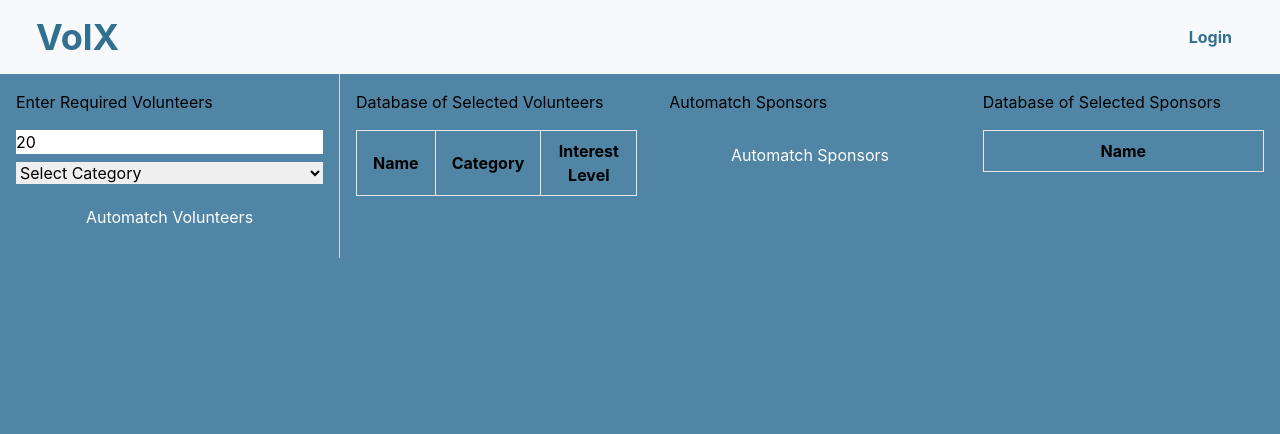
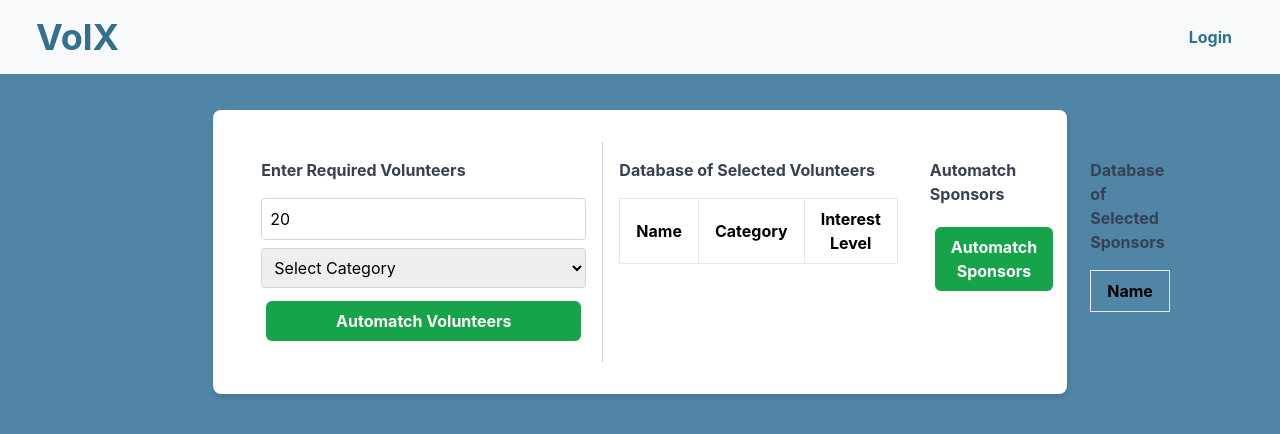
Before and after one commit to rockjames007/volx, a React (Create React App) app in the folder frontend-service/: page /#/enterVolunteersPage in a window 1280 px wide. Shown: the top 434 px of the page. Built offline with nearby package versions, Linux system fonts and the light colour scheme.

Commit message:
Update EnterVolunteersPage

```diff
--- a/frontend-service/src/components/EnterVolunteersPage.js
+++ b/frontend-service/src/components/EnterVolunteersPage.js
@@ -74,33 +74,35 @@ function EnterVolunteersPage() {
     };
 
     return (
+        <div className="bg-blue-500 max-h-fit min-h-screen flex flex-col"> <div className='flex items-center justify-center'>
+            <div className='items-center bg-white shadow-md rounded-lg p-8 my-9 w-2/3'>
                 <div className="flex justify-between">
                     {/* Left Side: Enter Required Volunteers */}
                     <div className="flex flex-col w-1/2 p-4 border-r border-gray-300">
-                <h2 className="mb-4">Enter Required Volunteers</h2>
+                        <h2 className="block text-gray-700 font-bold mb-4">Enter Required Volunteers</h2>
                         <input
                             type="number"
                             value={requiredVolunteers}
                             onChange={(e) => setRequiredVolunteers(parseInt(e.target.value))}
-                    className="mb-2"
+                            className="mb-2 p-2 border border-gray-300 rounded"
                         />
                         <select
                             value={selectedCategory}
                             onChange={(e) => setSelectedCategory(e.target.value)}
-                    className="mb-2"
+                            className="mb-2 p-2 border border-gray-300 rounded"
                         >
                             <option value="">Select Category</option>
                             {categories.map((category, index) => (
                                 <option key={index} value={category}>{category}</option>
                             ))}
                         </select>
-                <button onClick={handleAutomatchVolunteers} className="bg-blue-500 text-white py-2 px-4 rounded-md">
+                        <button onClick={handleAutomatchVolunteers} className="block text-gray-700 font-bold bg-green-600 text-white py-2 px-4 rounded-md">
                             Automatch Volunteers
                         </button>
                     </div>
                     {/* Right Side: Database of Selected Volunteers */}
                     <div className="flex flex-col w-1/2 p-4">
-                <h2 className="mb-4">Database of Selected Volunteers</h2>
+                        <h2 className="block text-gray-700 font-bold mb-4">Database of Selected Volunteers</h2>
                         <table className="w-full">
                             <thead>
                                 <tr>
@@ -121,14 +123,14 @@ function EnterVolunteersPage() {
                         </table>
                     </div>
                     <div className="flex flex-col w-1/2 p-4">
-                <h2 className="mb-4">Automatch Sponsors</h2>
-                <button onClick={handleAutomatchSponsors} className="bg-blue-500 text-white py-2 px-4 rounded-md">
+                        <h2 className="block text-gray-700 font-bold mb-4">Automatch Sponsors</h2>
+                        <button onClick={handleAutomatchSponsors} className="block text-gray-700 font-bold bg-green-600 text-white py-2 px-4 rounded-md">
                             Automatch Sponsors
                         </button>
                     </div>
                     {/* Database of Selected Sponsors */}
                     <div className="flex flex-col w-1/2 p-4">
-                <h2 className="mb-4">Database of Selected Sponsors</h2>
+                        <h2 className="block text-gray-700 font-bold mb-4">Database of Selected Sponsors</h2>
                         <table className="w-full">
                             <thead>
                                 <tr>
@@ -144,7 +146,7 @@ function EnterVolunteersPage() {
                             </tbody>
                         </table>
                     </div>
-        </div>
+                </div></div></div></div>
     )
 }
 export default EnterVolunteersPage;
--- a/frontend-service/src/components/ProfilePage.js
+++ b/frontend-service/src/components/ProfilePage.js
@@ -23,7 +23,7 @@ function ProfilePage() {
 
 
     const handleAutomatchVolunteers = () => {
-        navigate('/EnterVolunteerPage');
+        navigate('/enterVolunteersPage');
       };
 
     const messages = [
```
Lines whose indentation alone changed are shown as unchanged.
